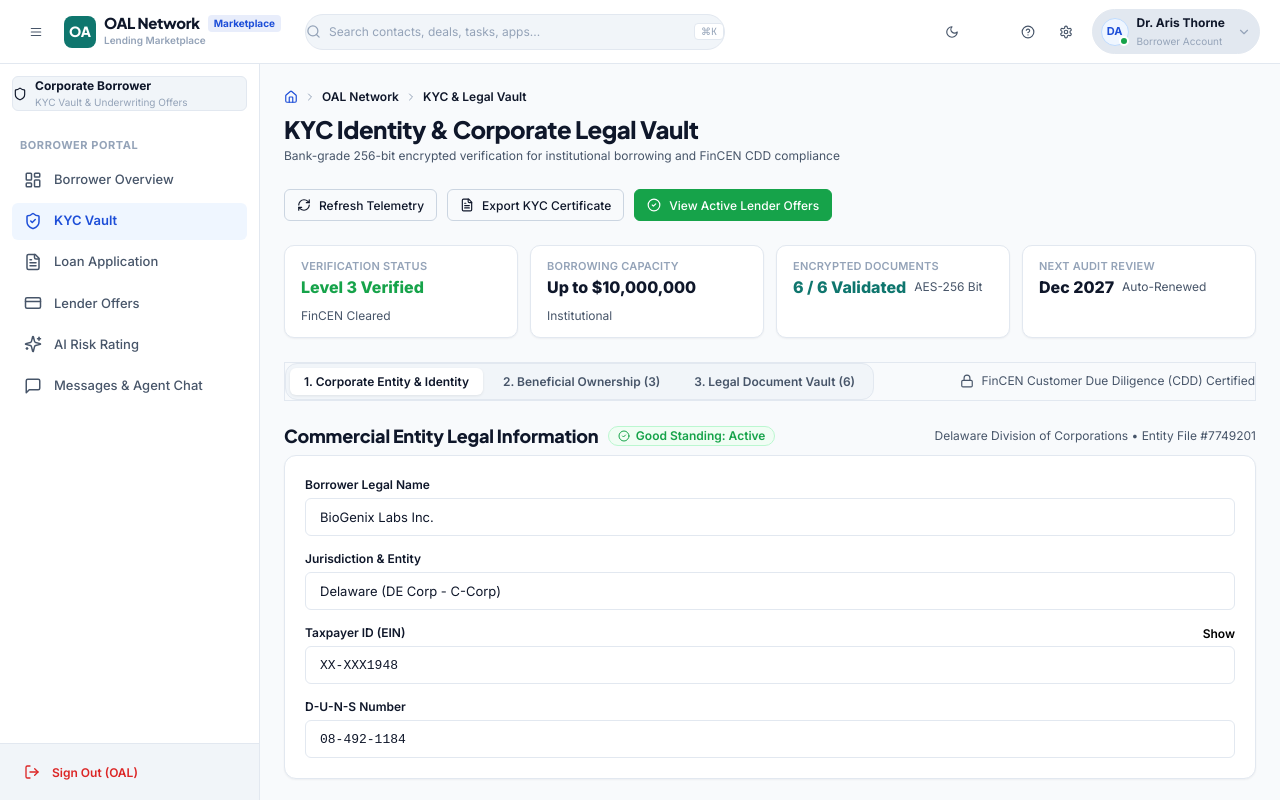
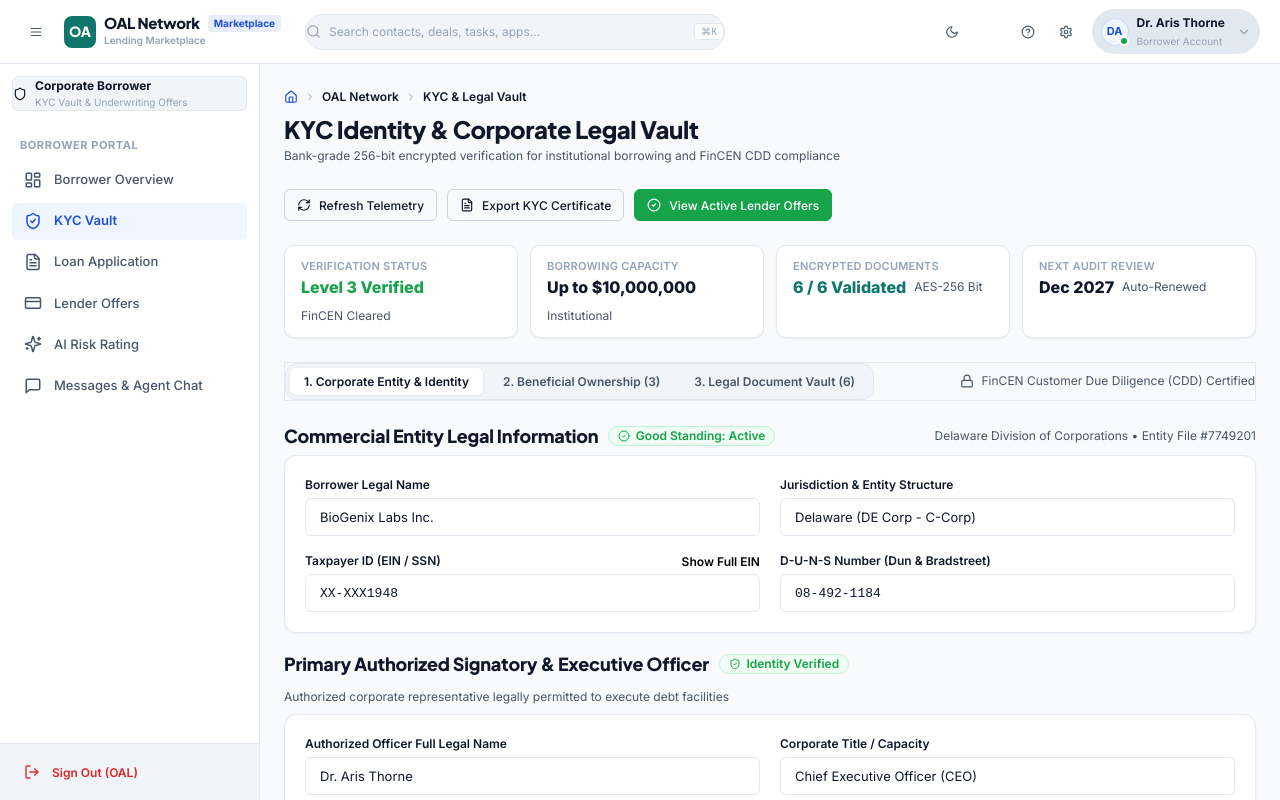
Before and after one commit to AKRITIKUSHWAHA/CRM, a React (Vite) app: page /oal/borrower/kyc in a window 1280 px wide. Built offline with nearby package versions, Linux system fonts and the light colour scheme; the HTML template or start-up script is replaced by a standard one.

Commit message:
style(kyc): set entity fields strictly into 2 fields per row (2 lines total)

```diff
--- a/src/pages/oal/borrower/OalBorrowerKyc.jsx
+++ b/src/pages/oal/borrower/OalBorrowerKyc.jsx
@@ -352,7 +352,7 @@ export const OalBorrowerKyc = () => {
             </div>
 
             <Card style={{ padding: '1.25rem', borderRadius: '12px' }}>
-              <div className="grid grid-cols-1 sm:grid-cols-2 lg:grid-cols-4 gap-3.5 text-xs">
+              <div className="form-grid-2x2 text-xs">
                 <div>
                   <label className="form-label mb-1 font-semibold text-secondary">Borrower Legal Name</label>
                   <Input
@@ -363,7 +363,7 @@ export const OalBorrowerKyc = () => {
                 </div>
 
                 <div>
-                  <label className="form-label mb-1 font-semibold text-secondary">Jurisdiction & Entity</label>
+                  <label className="form-label mb-1 font-semibold text-secondary">Jurisdiction & Entity Structure</label>
                   <Input
                     value={incState}
                     onChange={(e) => setIncState(e.target.value)}
@@ -373,14 +373,14 @@ export const OalBorrowerKyc = () => {
 
                 <div>
                   <div className="flex items-center justify-between mb-1">
-                    <label className="form-label mb-0 font-semibold text-secondary">Taxpayer ID (EIN)</label>
+                    <label className="form-label mb-0 font-semibold text-secondary">Taxpayer ID (EIN / SSN)</label>
                     <button
                       type="button"
                       onClick={() => setShowEin(!showEin)}
                       className="text-accent text-xs font-semibold"
                       style={{ background: 'none', border: 'none', cursor: 'pointer', padding: 0 }}
                     >
-                      {showEin ? 'Hide' : 'Show'}
+                      {showEin ? 'Hide EIN' : 'Show Full EIN'}
                     </button>
                   </div>
                   <Input
@@ -391,7 +391,7 @@ export const OalBorrowerKyc = () => {
                 </div>
 
                 <div>
-                  <label className="form-label mb-1 font-semibold text-secondary">D-U-N-S Number</label>
+                  <label className="form-label mb-1 font-semibold text-secondary">D-U-N-S Number (Dun & Bradstreet)</label>
                   <Input
                     value={duns}
                     onChange={(e) => setDuns(e.target.value)}
@@ -414,12 +414,12 @@ export const OalBorrowerKyc = () => {
                 </Badge>
               </div>
               <span className="text-xs text-secondary">
-                Authorized signatory with full executive borrowing power
+                Authorized corporate representative legally permitted to execute debt facilities
               </span>
             </div>
 
             <Card style={{ padding: '1.25rem', borderRadius: '12px' }} className="flex flex-col gap-3.5">
-              <div className="grid grid-cols-1 sm:grid-cols-2 gap-3.5 text-xs">
+              <div className="form-grid-2x2 text-xs">
                 <div>
                   <label className="form-label mb-1 font-semibold text-secondary">Authorized Officer Full Legal Name</label>
                   <Input
--- a/src/styles/responsive.css
+++ b/src/styles/responsive.css
@@ -79,6 +79,21 @@ html, body, #root, .app-layout, .main-content {
 @media (max-width: 480px) {
   .kpi-strip-4col {
     grid-template-columns: repeat(1, minmax(0, 1fr)) !important;
+  }
+}
+
+/* 2x2 Form Fields Grid (2 fields per line, 2 lines total) */
+.form-grid-2x2 {
+  display: grid !important;
+  grid-template-columns: repeat(2, minmax(0, 1fr)) !important;
+  gap: 1rem 1.25rem !important;
+  width: 100% !important;
+}
+
+@media (max-width: 640px) {
+  .form-grid-2x2 {
+    grid-template-columns: 1fr !important;
+    gap: 0.85rem !important;
   }
 }
 
```
